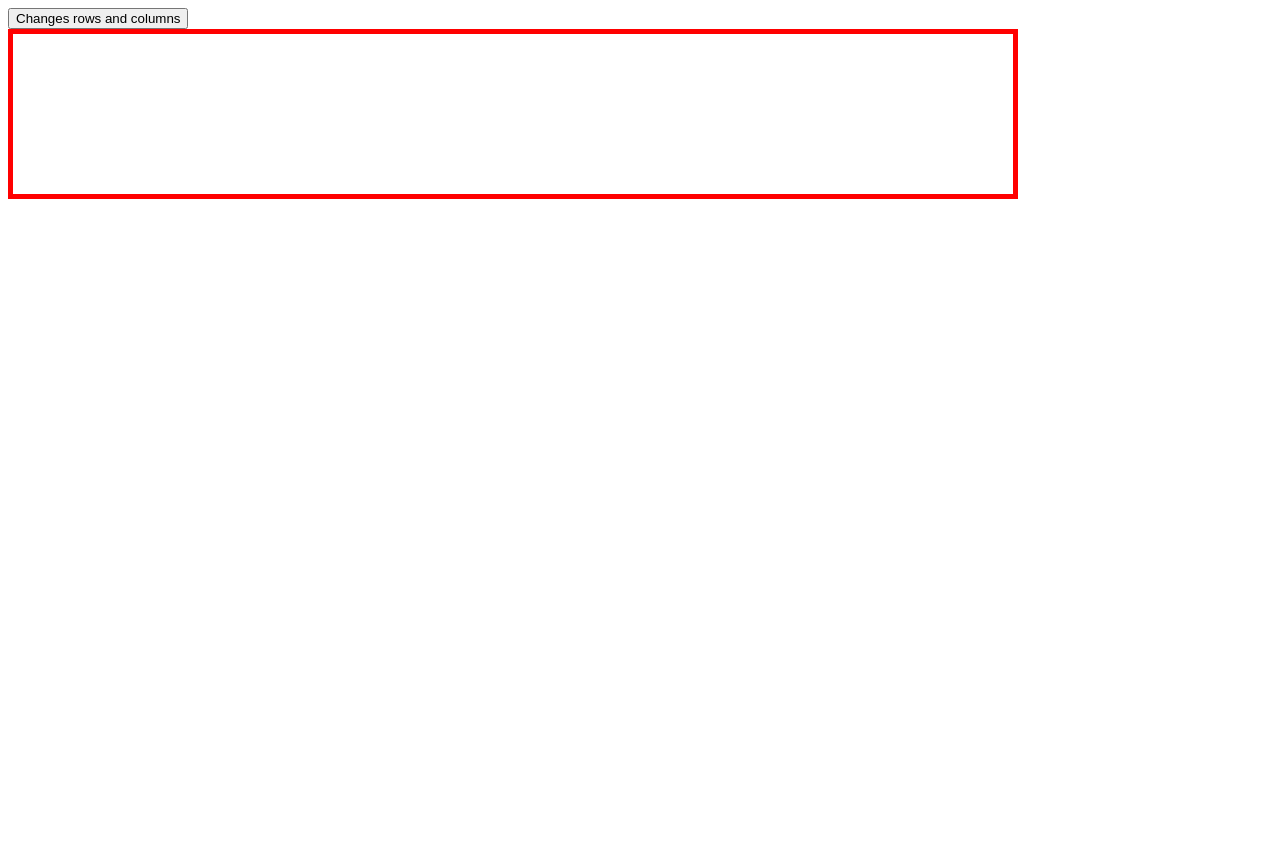
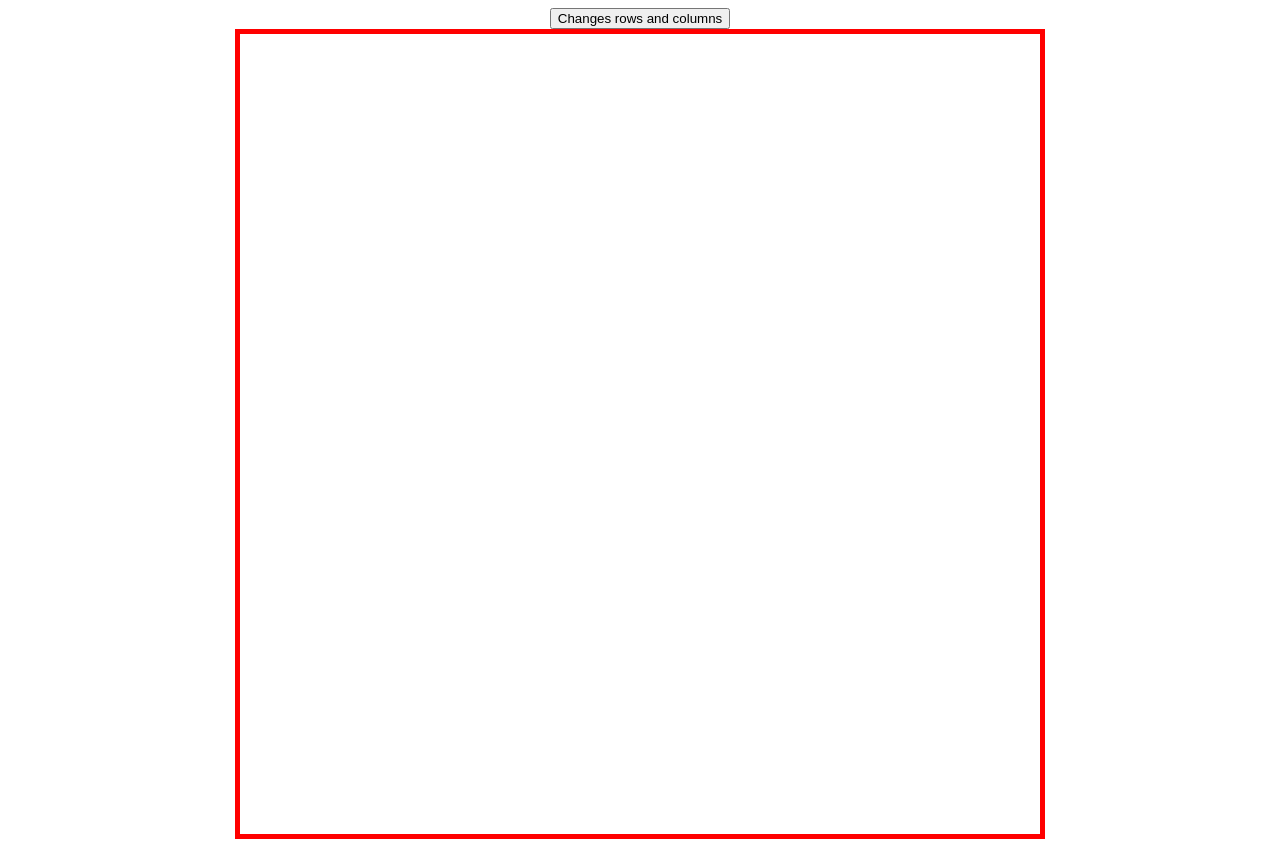
Before and after one commit to bhwk/etch-a-sketch, a plain HTML site: page index.html in a window 1280 px wide. Before the commit the page ends 800 px from the top, so only its background shows below. Drawn offline with Linux system fonts and the light colour scheme.

Commit message:
Add variables to scale row&col size to canvas size

```diff
--- a/index.js
+++ b/index.js
@@ -1,15 +1,18 @@
 const container = document.getElementById("container");
 const sizeChange = document.getElementById("sizeChange");
+const canvasSize = 800;
 
 function makeRows(rows, cols) {
   container.style.setProperty('--grid-rows', rows);
   container.style.setProperty('--grid-cols', cols);
+  container.style.setProperty('--canvas-size', canvasSize);
+  container.style.setProperty('--row-height', canvasSize/rows);
+  container.style.setProperty('--column-width', canvasSize/cols);
 
   for (c = 0; c < (rows * cols); c++) {
     let cell = document.createElement("div");
     // cell.innerText = (c + 1);
     container.appendChild(cell).className = "grid-item";
-    cell.style.setProperty('--item-width', (960/rows));
   };
 
   const gridItem = document.querySelectorAll('.grid-item');
--- a/style.css
+++ b/style.css
@@ -1,22 +1,28 @@
 :root {
     --grid-cols: 1;
     --grid-rows: 1;
-    --item-width: 1;
+    --row-height: 1;
+    --column-width: 1;
+    --canvas-size: 1;
+  }
+
+  body{
+    text-align: center;
   }
 
   #container {
     display: grid;
-    max-width: 1000px;
-    grid-template-rows: repeat(var(--grid-rows), 1fr);
-    grid-template-columns: repeat(var(--grid-cols), 1fr);
+    max-width: calc( var(--canvas-size)*1px);
+    grid-template-rows: repeat(var(--grid-rows), calc(var(--row-height)*1px));
+    grid-template-columns: repeat(var(--grid-cols), calc(var(--column-width)*1px));
     border: 5px red solid;
+    margin-left: auto;
+    margin-right:auto;
   }
 
-  .grid-item {
+  /* .grid-item {
     padding:5px;
-    width: var(--item-width)px;
-
-  }
+  } */
 
   .change-background{
     background-color: black;
```
